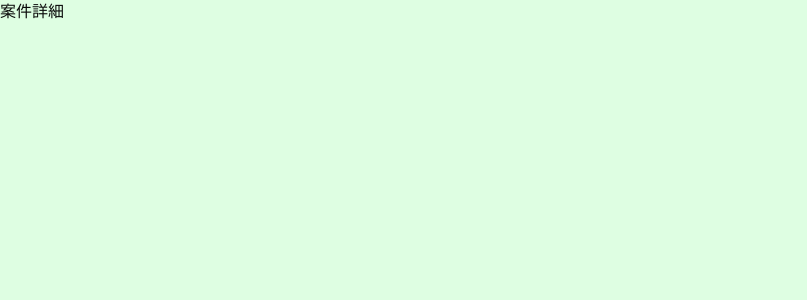
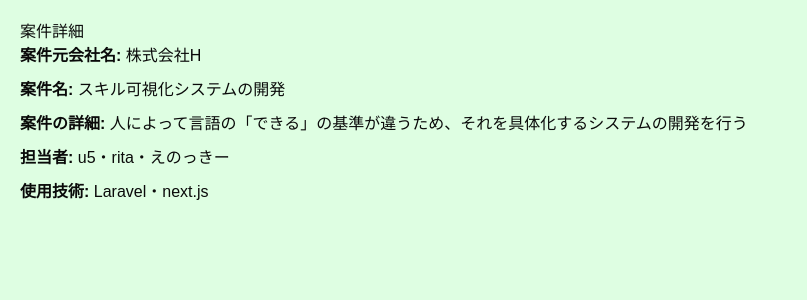
Before and after one commit to RiTa-23/SkillMatching, a Next.js app in the folder frontend/: page /company/project/1 in a window 1280 px wide. Shown: the top 300 px of the page, without its empty margins (0-807 px from the left). Built offline with nearby package versions, Linux system fonts and the light colour scheme.

Commit message:
add:案件詳細画面基盤作成#76

```diff
--- a/frontend/src/app/company/project/[id]/page.tsx
+++ b/frontend/src/app/company/project/[id]/page.tsx
@@ -1,7 +1,32 @@
+import React from 'react';
+
 const ProjectDetailPage = () => {
+  const project = {
+    companyName: '株式会社H',
+    projectName: 'スキル可視化システムの開発',
+    projectDetail: '人によって言語の「できる」の基準が違うため、それを具体化するシステムの開発を行う',
+    members: ['u5', 'rita', 'えのっきー'],
+    technologies: ['Laravel', 'next.js']
+  };
+
   return (
-    <div>
+    <div style={{ padding: '20px', fontFamily: 'Arial, sans-serif' }}>
       <h1>案件詳細</h1>
+      <div style={{ marginBottom: '10px' }}>
+        <strong>案件元会社名:</strong> {project.companyName}
+      </div>
+      <div style={{ marginBottom: '10px' }}>
+        <strong>案件名:</strong> {project.projectName}
+      </div>
+      <div style={{ marginBottom: '10px' }}>
+        <strong>案件の詳細:</strong> {project.projectDetail}
+      </div>
+      <div style={{ marginBottom: '10px' }}>
+        <strong>担当者:</strong> {project.members.join('・')}
+      </div>
+      <div style={{ marginBottom: '10px' }}>
+        <strong>使用技術:</strong> {project.technologies.join('・')}
+      </div>
     </div>
   );
 };
--- a/frontend/src/app/company/project/page.tsx
+++ b/frontend/src/app/company/project/page.tsx
@@ -1,7 +1,38 @@
-const ProjectPage = () => {
+"use client";
+
+import React, { useEffect, useState } from 'react';
+
+interface Project {
+  id: number;
+  companyName: string;
+  projectName: string;
+}
+
+const mockData: Project[] = [
+  { id: 1, companyName: "会社A", projectName: "プロジェクト1" },
+  { id: 2, companyName: "会社B", projectName: "プロジェクト2" },
+  { id: 3, companyName: "会社C", projectName: "プロジェクト3" },
+  // 他のモックデータを追加
+];
+
+const ProjectPage: React.FC = () => {
+  const [projects, setProjects] = useState<Project[]>([]);
+
+  useEffect(() => {
+    // 初回レンダリング時にモックデータを設定
+    setProjects(mockData);
+  }, []);
+
   return (
-    <div>
-      <h1>案件一覧</h1>
+    <div className="container mx-auto p-6">
+      <h1 className="text-2xl font-bold mb-4">案件一覧</h1>
+      <div className="mt-6">
+        {projects.map((project) => (
+          <div key={project.id} className="p-2 border-b">
+            {project.companyName} - {project.projectName}
+          </div>
+        ))}
+      </div>
     </div>
   );
 };
--- /dev/null
+++ b/frontend/src/components/Header.tsx
@@ -0,0 +1,8 @@
+const Header = () => {
+    return (
+        <header className="bg-main-600 h-[10vh]">
+            <h1 className="text-accent-500 text-6xl">Header</h1>
+        </header>
+    );
+};
+export default Header;
```
